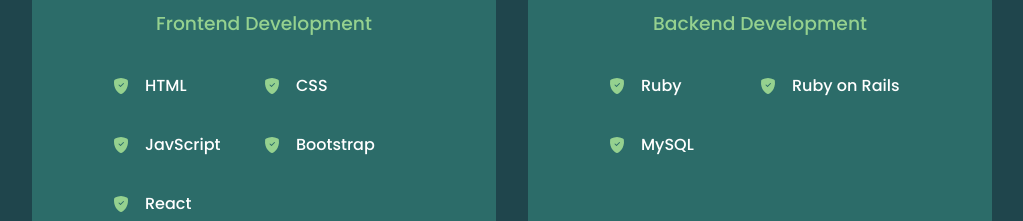
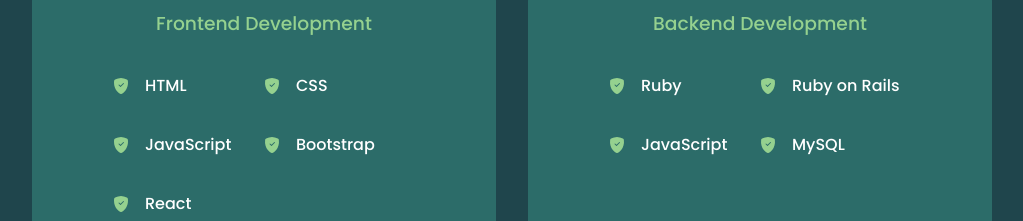
Before and after one commit to minjaslavkovic/react-portfolio, a React (Create React App) app: page / in a window 1280 px wide. Shown: the part 1761-1982 px from the top of the page, without its empty margins (128-1151 px from the left). Built offline with nearby package versions, Linux system fonts and the light colour scheme.

Commit message:
Fixing some mistakes

```diff
--- a/src/App.jsx
+++ b/src/App.jsx
@@ -5,7 +5,7 @@
 import Experience from './components/experience/Experience'
 // import Services from './components/services/Services'
 import Portfolio from './components/portfolio/Portfolio'
-import Testimonials from './components/testimonials/Testimonials'
+// import Testimonials from './components/testimonials/Testimonials'
 import Contact from './components/contact/Contact'
 import Footer from './components/footer/Footer'
 
@@ -18,7 +18,7 @@
       <Experience />
       {/* <Services /> */}
       <Portfolio />
-      <Testimonials />
+      {/* <Testimonials /> */}
       <Contact />
       <Footer />
     </>
--- a/src/components/experience/Experience.jsx
+++ b/src/components/experience/Experience.jsx
@@ -22,7 +22,7 @@
             </article>
             <article className='experience-details'>
               <BsShieldFillCheck className='experience-details-icon'/>
-              <h4>JavScript</h4>
+              <h4>JavaScript</h4>
             </article>
             <article className='experience-details'>
               <BsShieldFillCheck className='experience-details-icon'/>
@@ -48,6 +48,10 @@
             </article>
             <article className='experience-details'>
               <BsShieldFillCheck className='experience-details-icon'/>
+              <h4>JavaScript</h4>
+            </article>
+            <article className='experience-details'>
+              <BsShieldFillCheck className='experience-details-icon'/>
               <h4>MySQL</h4>
             </article>
           </div>
--- a/src/components/portfolio/portfolio.css
+++ b/src/components/portfolio/portfolio.css
@@ -1,8 +1,8 @@
-.container-portfolio {
-  /* display: grid;
-  grid-template-columns: repeat(3, 1fr); */
-  /* gap: 2.5rem; */
-}
+/* .container-portfolio {
+  display: grid;
+  grid-template-columns: repeat(3, 1fr);
+  gap: 2.5rem;
+} */
 
 .portfolio-item {
   background: var(--color-bg-variant);
```
